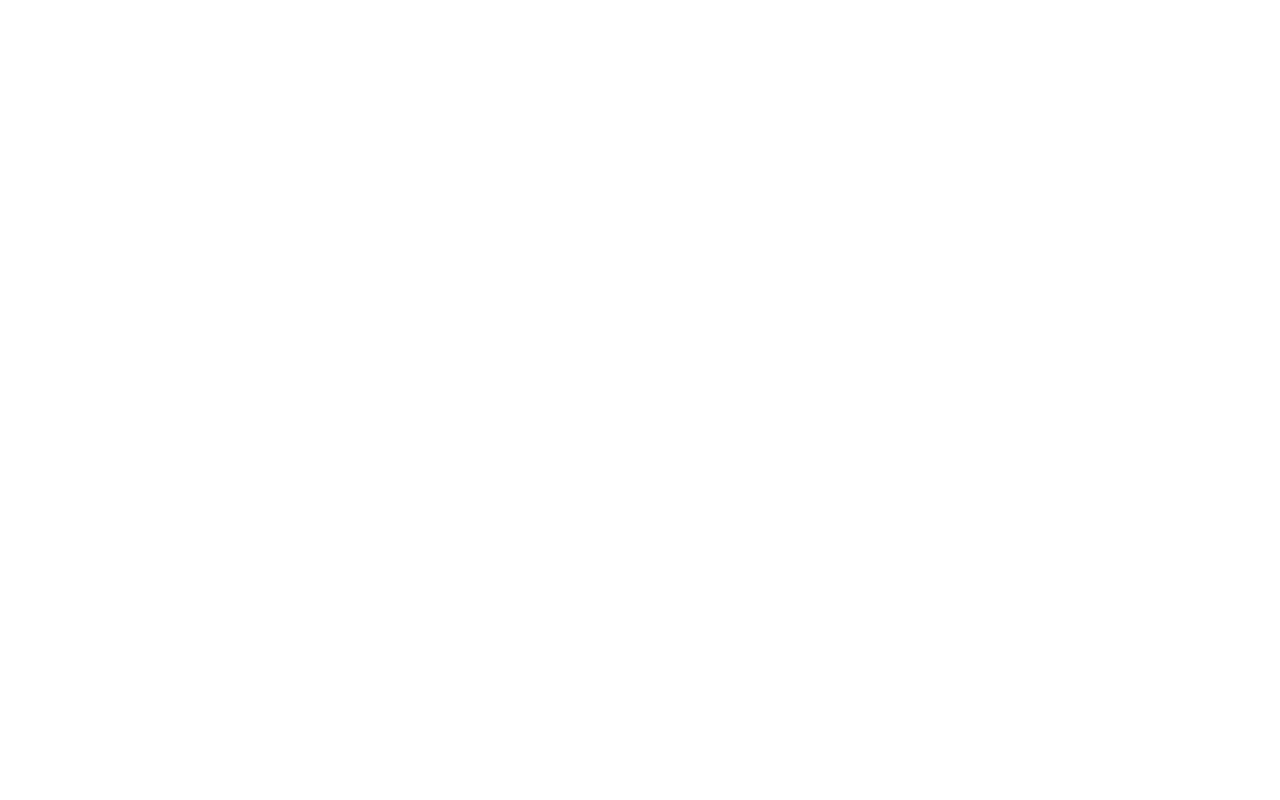
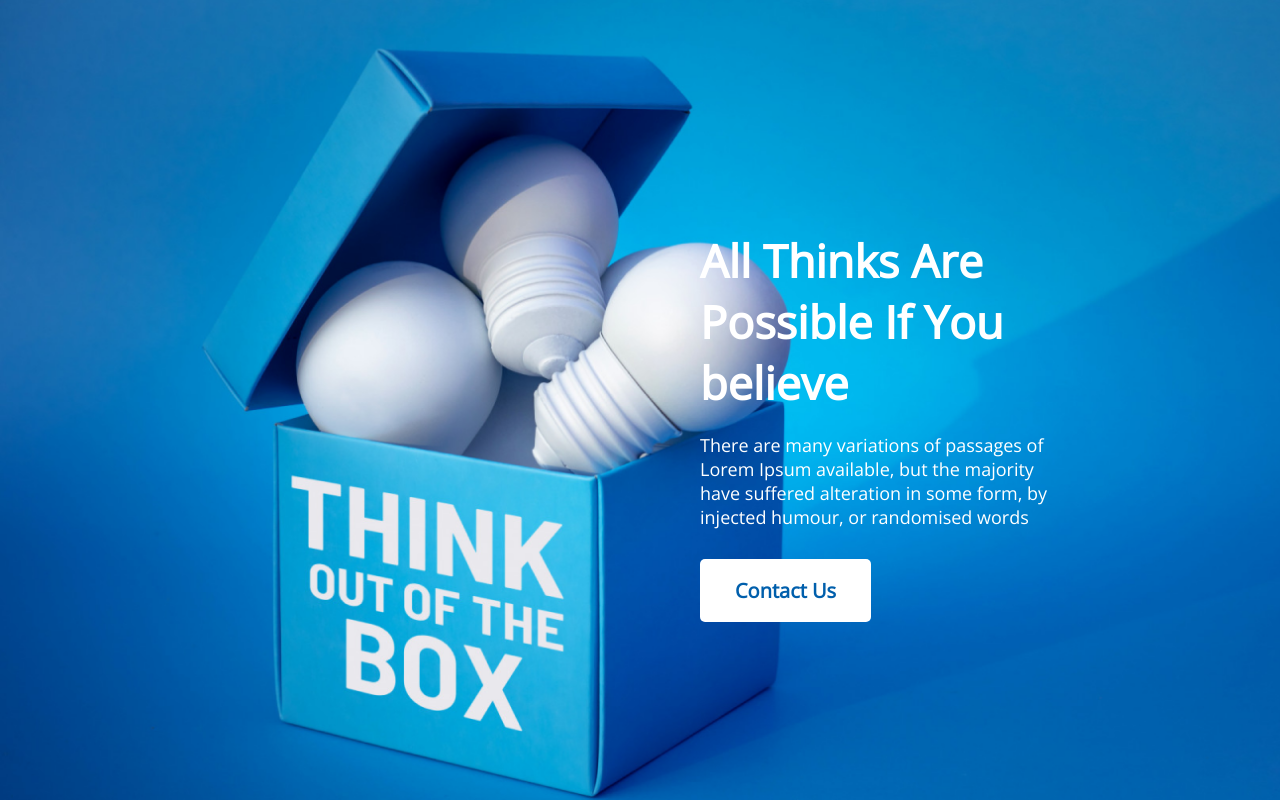
Before and after one commit to islammazharul/assignment-one, a plain HTML site: page index.html in a window 1280 px wide. Drawn offline with nearby package versions, Linux system fonts and the light colour scheme.

Commit message:
added header

```diff
--- a/index.html
+++ b/index.html
@@ -5,9 +5,19 @@
     <meta http-equiv="X-UA-Compatible" content="IE=edge">
     <meta name="viewport" content="width=device-width, initial-scale=1.0">
     <title>Assignment One</title>
+    <link href="https://fonts.googleapis.com/css2?family=Open+Sans&family=Roboto+Slab:wght@500&family=Work+Sans&display=swap" rel="stylesheet">
     <link rel="stylesheet" href="styles/style.css">
 </head>
 <body>
-
+    <!-- Header start -->
+    <header class="header">
+        <div class="banner">
+            <div class="banner-text">
+                <h1 class="banner-title">All Thinks Are Possible If You believe</h1>
+                <p class="banner-description">There are many variations of passages of Lorem Ipsum available, but the majority have suffered alteration in some form, by injected humour, or randomised words</p>
+                <button class="btn-primary">Contact Us</button>
+            </div>
+        </div>
+    </header>
 </body>
 </html>
--- a/styles/style.css
+++ b/styles/style.css
@@ -0,0 +1,40 @@
+/* Header styles */
+* {
+    margin: 0;
+    font-family: 'Open Sans', sans-serif;
+}
+/* Banner style */
+.banner-text{
+    position: absolute;
+    right: 0;
+    width: 350px;
+    margin-top: 230px;
+    margin-right: 230px;
+    margin-bottom: 153px;
+}
+.header{
+    background-image: url('../images/banner/banner3.png');
+    background-size: cover;
+    height: 100vh;
+
+}
+.banner-title{
+    font-size: 45px;
+    font-weight: 700;
+    margin-bottom: 20px;
+    color: white;
+}
+.banner-description{
+    font-size: 18px;
+    color: white;
+    margin-bottom: 30px;
+}
+.btn-primary{
+    color: #005FAC;
+    border-radius: 5px;
+    background-color: white;
+    font-weight: 700;
+    font-size: 20px;
+    border: 0;
+    padding: 18px 35px;
+}
```
